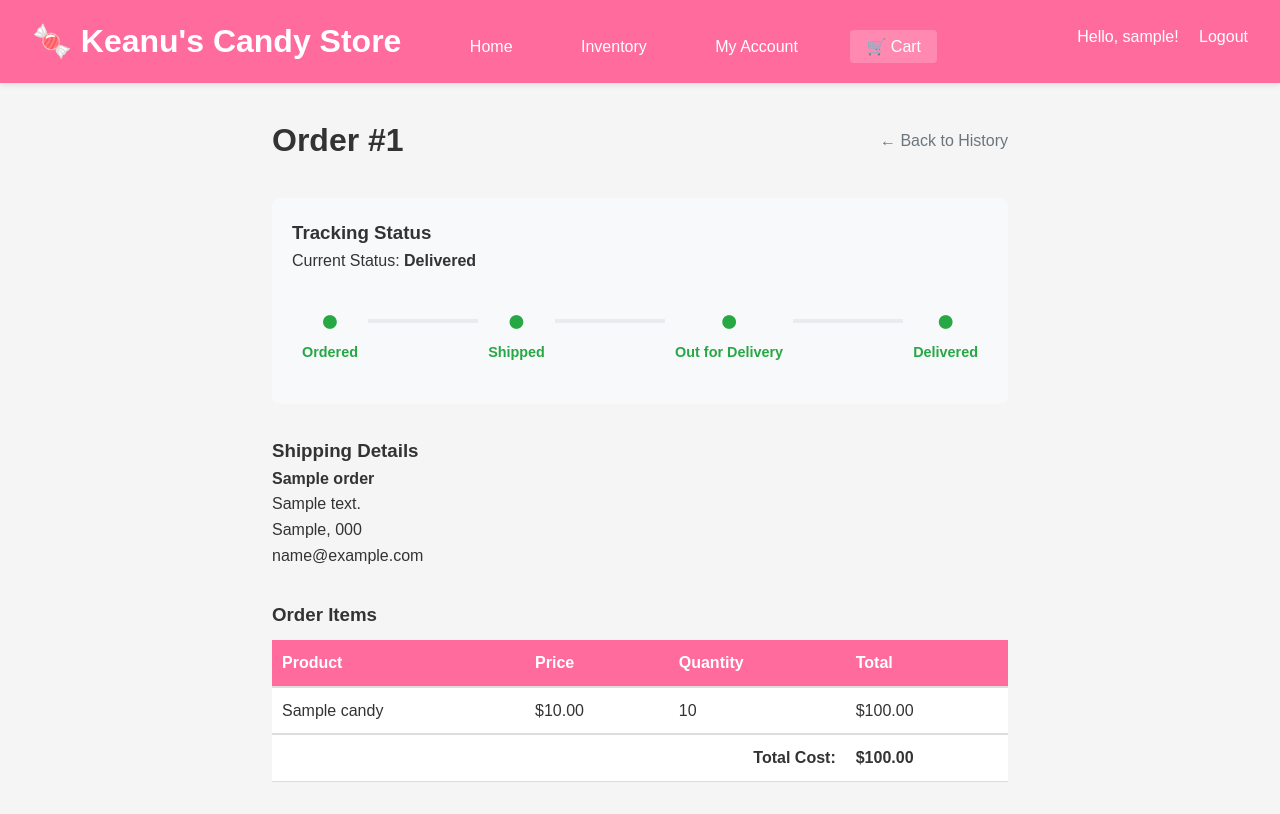
After one commit to rayleenramos/candy-commerce-platform, a Django app: page /orders/order/1/ in a window 1280 px wide. The commit adds this page. Run offline with Django 5.2, Linux system fonts and the light colour scheme; a user stored in the database is signed in; tables that the repository leaves empty hold one stand-in row (values such as "Sample post").

Commit message:
Implement order progress bar and automatic status updates

```diff
--- a/orders/models.py
+++ b/orders/models.py
@@ -9,6 +9,7 @@ class Order(models.Model):
     STATUS_CHOICES = (
         ("Created", "Created"),
         ("Shipped", "Shipped"),
+        ("Out for Delivery", "Out for Delivery"),
         ("Delivered", "Delivered"),
     )
 
@@ -34,6 +35,30 @@ class Order(models.Model):
     def __str__(self):
         return f"Order {self.id} - {self.customer_name}"
 
+    def update_status_based_on_time(self):
+        """
+        Updates the order status based on time elapsed since creation.
+        For demo purposes:
+        0-1 min: Created
+        1-2 min: Shipped
+        2-3 min: Out for Delivery
+        >3 min: Delivered
+        """
+        from django.utils import timezone
+
+        now = timezone.now()
+        diff = now - self.created_at
+        minutes_passed = diff.total_seconds() / 60
+
+        if minutes_passed >= 3:
+            self.status = "Delivered"
+        elif minutes_passed >= 2:
+            self.status = "Out for Delivery"
+        elif minutes_passed >= 1:
+            self.status = "Shipped"
+
+        self.save()
+
     def get_total_cost(self):
         # Calculates the total cost of all items in this order
         return sum(item.get_cost() for item in self.items.all())
--- /dev/null
+++ b/orders/templates/orders/detail.html
@@ -0,0 +1,129 @@
+{% extends "base.html" %}
+
+{% block title %}Order #{{ order.id }} Details{% endblock %}
+
+{% block content %}
+<div class="container" style="max-width: 800px; margin: 2rem auto;">
+    <div style="display: flex; justify-content: space-between; align-items: center; margin-bottom: 2rem;">
+        <h1>Order #{{ order.id }}</h1>
+        <a href="{% url 'orders:order_history' %}" style="text-decoration: none; color: #6c757d;">&larr; Back to
+            History</a>
+    </div>
+
+    <div style="background: #f8f9fa; padding: 20px; border-radius: 8px; margin-bottom: 2rem;">
+        <h3>Tracking Status</h3>
+        <p>Current Status: <strong>{{ order.status }}</strong></p>
+
+        <!-- Progress Bar -->
+        <style>
+            .progress-track {
+                display: flex;
+                justify-content: space-between;
+                position: relative;
+                margin-top: 30px;
+                margin-bottom: 20px;
+                font-size: 0.9rem;
+                width: 100%;
+            }
+
+            .progress-track::before {
+                content: '';
+                position: absolute;
+                top: 15px;
+                left: 0;
+                right: 0;
+                height: 4px;
+                background: #e9ecef;
+                z-index: 0;
+            }
+
+            .step {
+                position: relative;
+                z-index: 1;
+                background: #f8f9fa;
+                padding: 0 10px;
+                color: #6c757d;
+                text-align: center;
+                display: flex;
+                flex-direction: column;
+                align-items: center;
+            }
+
+            .step.active {
+                color: #28a745;
+                font-weight: bold;
+            }
+
+            .step::before {
+                content: '●';
+                display: block;
+                font-size: 2rem;
+                line-height: 1;
+                margin-bottom: 5px;
+                color: #e9ecef;
+                background: #f8f9fa;
+            }
+
+            .step.active::before {
+                color: #28a745;
+            }
+        </style>
+
+        <div class="progress-track">
+            <div class="step active">Ordered</div>
+
+            <div
+                class="step {% if order.status == 'Shipped' or order.status == 'Out for Delivery' or order.status == 'Delivered' %}active{% endif %}">
+                Shipped
+            </div>
+
+            <div
+                class="step {% if order.status == 'Out for Delivery' or order.status == 'Delivered' %}active{% endif %}">
+                Out for Delivery
+            </div>
+
+            <div class="step {% if order.status == 'Delivered' %}active{% endif %}">
+                Delivered
+            </div>
+        </div>
+    </div>
+
+    <div style="margin-bottom: 2rem;">
+        <h3>Shipping Details</h3>
+        <p>
+            <strong>{{ order.customer_name }}</strong><br>
+            {{ order.address }}<br>
+            {{ order.city }}, {{ order.zip_code }}<br>
+            {{ order.email }}
+        </p>
+    </div>
+
+    <div>
+        <h3>Order Items</h3>
+        <table style="width: 100%; border-collapse: collapse; margin-top: 10px;">
+            <thead>
+                <tr style="border-bottom: 2px solid #ddd; text-align: left;">
+                    <th style="padding: 10px;">Product</th>
+                    <th style="padding: 10px;">Price</th>
+                    <th style="padding: 10px;">Quantity</th>
+                    <th style="padding: 10px;">Total</th>
+                </tr>
+            </thead>
+            <tbody>
+                {% for item in order.items.all %}
+                <tr style="border-bottom: 1px solid #eee;">
+                    <td style="padding: 10px;">{{ item.product.name }}</td>
+                    <td style="padding: 10px;">${{ item.price }}</td>
+                    <td style="padding: 10px;">{{ item.quantity }}</td>
+                    <td style="padding: 10px;">${{ item.get_cost }}</td>
+                </tr>
+                {% endfor %}
+                <tr style="border-top: 2px solid #ddd;">
+                    <td colspan="3" style="padding: 10px; text-align: right; font-weight: bold;">Total Cost:</td>
+                    <td style="padding: 10px; font-weight: bold;">${{ order.get_total_cost }}</td>
+                </tr>
+            </tbody>
+        </table>
+    </div>
+</div>
+{% endblock %}
--- a/orders/urls.py
+++ b/orders/urls.py
@@ -8,5 +8,9 @@ urlpatterns = [
     path("create/", views.order_create, name="order_create"),
 
     # URL for the user's order history /orders/history/
+    # URL for the user's order history /orders/history/
     path("history/", views.order_history, name="order_history"),
+
+    # URL for individual order detail /orders/order/<id>/
+    path("order/<int:order_id>/", views.order_detail, name="order_detail"),
 ]
--- a/orders/views.py
+++ b/orders/views.py
@@ -44,4 +44,20 @@ def order_create(request):
 def order_history(request):
     # Displays a list of past orders for the currently logged-in user.
     orders = Order.objects.filter(user=request.user)
+
+    # trigger automatic updates for demo purposes
+    for order in orders:
+        order.update_status_based_on_time()
+
     return render(request, "orders/history.html", {"orders": orders})
+
+
+@login_required
+def order_detail(request, order_id):
+    # Displays the details of a single order
+    order = get_object_or_404(Order, id=order_id, user=request.user)
+
+    # trigger automatic update
+    order.update_status_based_on_time()
+
+    return render(request, "orders/detail.html", {"order": order})
```
Also changed, not shown: orders/templates/orders/history.html (+12 -2 lines).
